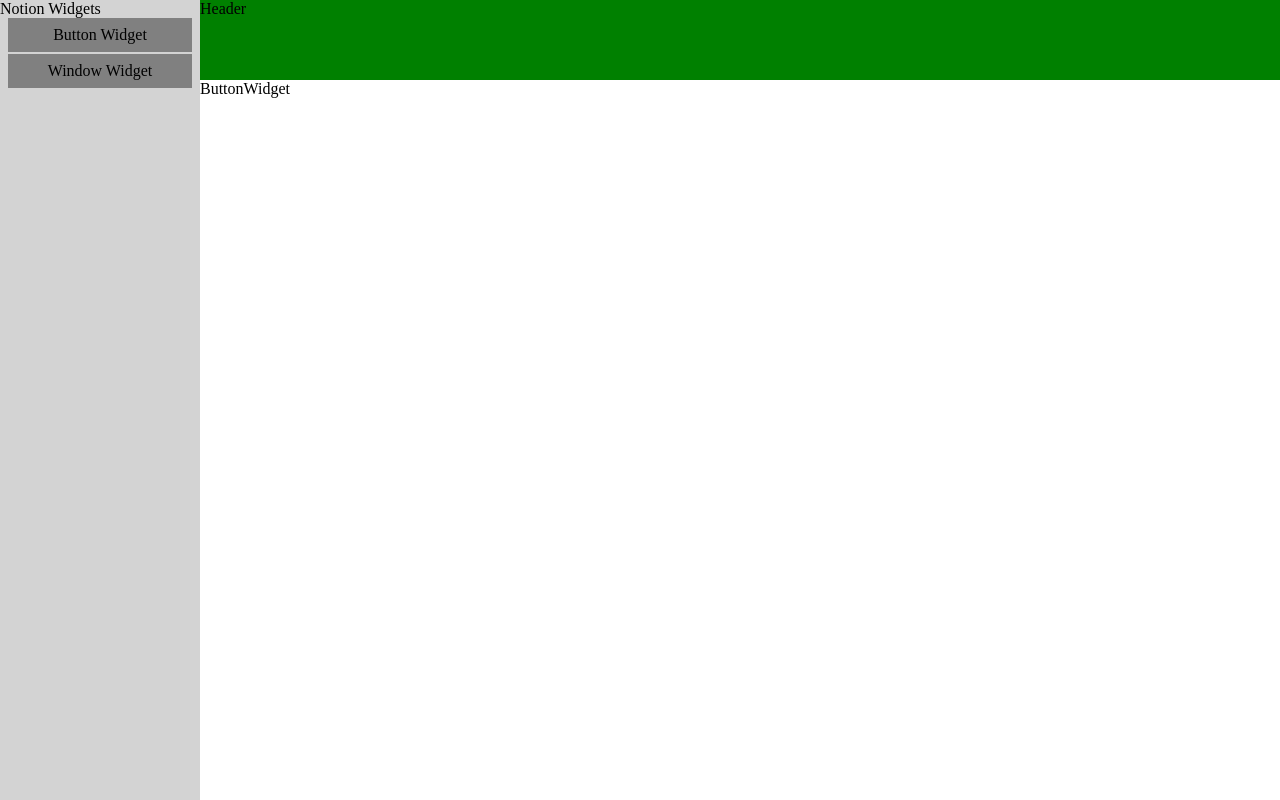
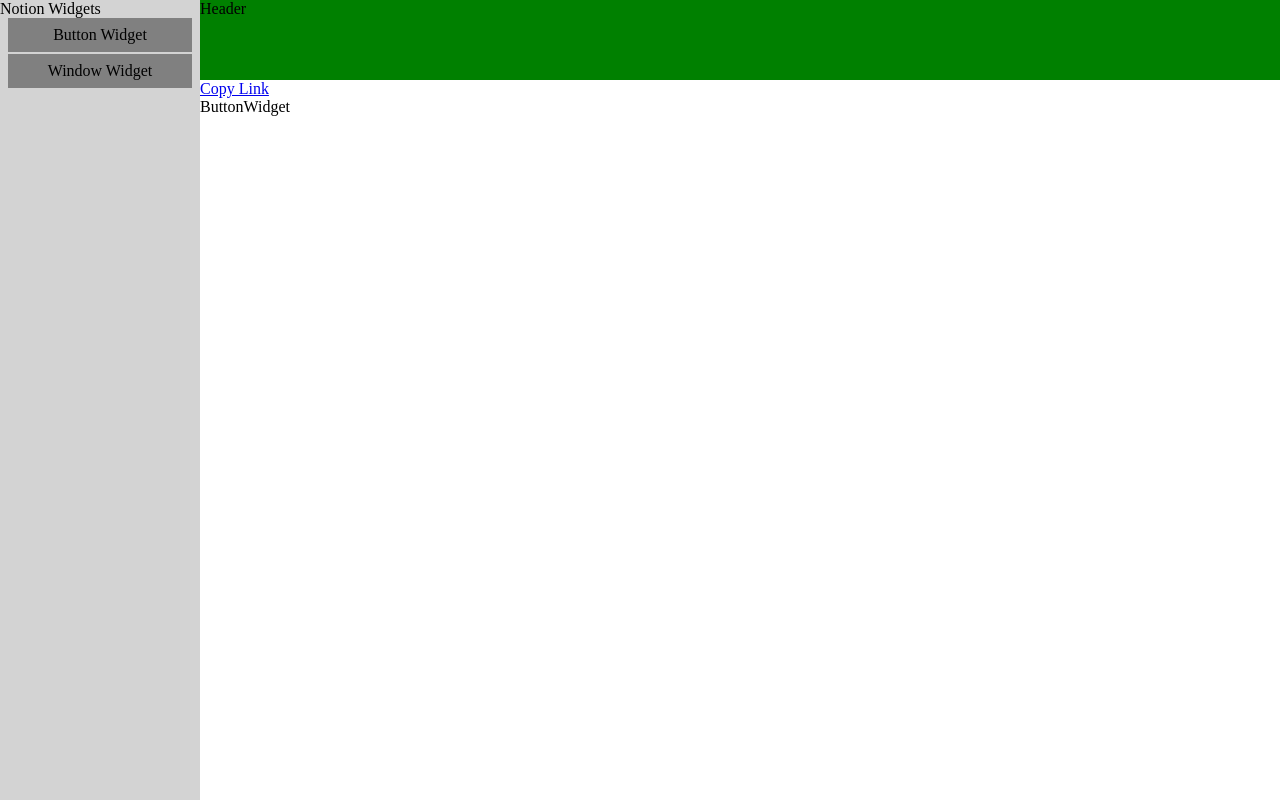
Before and after one commit to FemputerTech/notion-widgets, a React (Vite) app in the folder react/: page / in a window 1280 px wide. Both pictures are taken after a click on the item "Button Widget". Built offline with nearby package versions, Linux system fonts and the light colour scheme.

Commit message:
fixed the selected widget component in the main section

```diff
--- a/react/src/components/layout/index.tsx
+++ b/react/src/components/layout/index.tsx
@@ -1,4 +1,5 @@
 import React, { useState } from 'react';
+import { Link } from 'react-router-dom';
 import Sidebar from '../sidebar';
 import Header from '../header';
 import { widgets } from '../widgets';
@@ -7,9 +8,9 @@ import './layout.scss';
 const Layout: React.FC = () => {
   const [selectedWidgetId, setSelectedWidgetId] = useState<string | null>(null);
 
-  const SelectedWidgetComponent = widgets.find(
+  const selectedWidget = widgets.find(
     (widget) => widget.id === selectedWidgetId
-  )?.component;
+  );
 
   return (
     <div className='layout'>
@@ -22,7 +23,12 @@ const Layout: React.FC = () => {
       />
       <Header />
       <div className='main'>
-        {SelectedWidgetComponent && <SelectedWidgetComponent />}
+        {selectedWidget && (
+          <>
+            <Link to={`/widgets/${selectedWidget.id}`}>Copy Link</Link>
+            <selectedWidget.component />
+          </>
+        )}
       </div>
     </div>
   );
```
